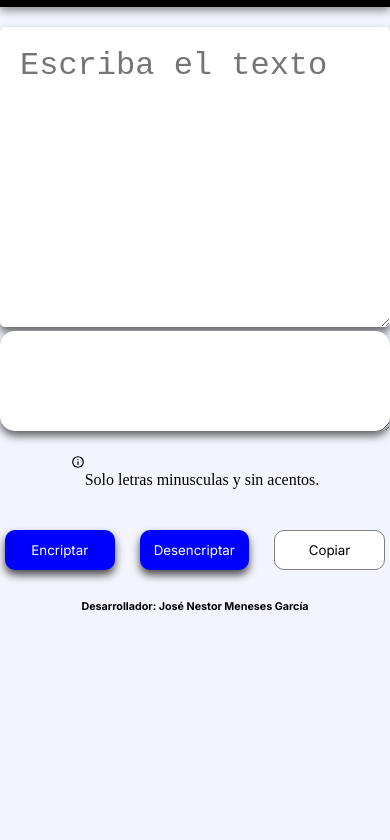
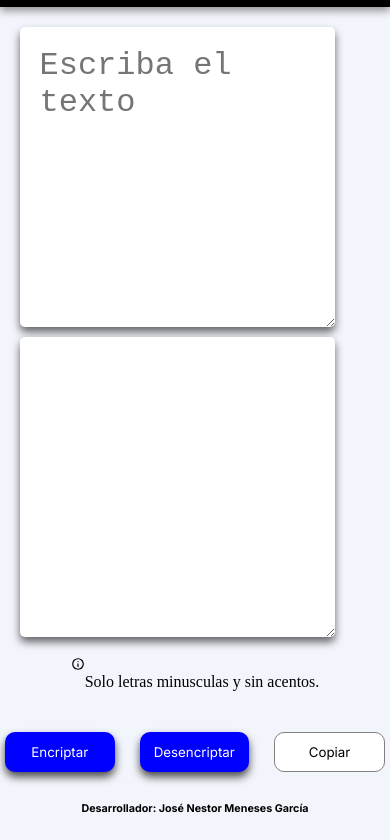
Before and after one commit to jnestormg/encryptor, a plain HTML site: page index.html in a window 390 px wide. Shown: the part 63-903 px from the top of the page. Before the commit the page ends 844 px from the top, so only its background shows below. Drawn offline with Linux system fonts and the light colour scheme.

Commit message:
actualización

```diff
--- a/css/style.css
+++ b/css/style.css
@@ -123,16 +123,18 @@ body {
 }
 @media screen and (max-width:600px) and (min-width:200px) {
     .contenedor{
-        display: inline;
-        width: auto;
+        display: flex;
+        flex-direction: column;
+        justify-content: center;
+        justify-items: center;
+        margin: auto;
     }
     .contenedor .mensaje{
-        width: 100%;
-        height: 100px;
-        border-radius: 15px;
+        width: 90%;
+        height: 300px;
     }
     .contenedor .text{
-        width: 100%;
+        width: 90%;
         height: 300px;
     }
     .botones .boton{
```
